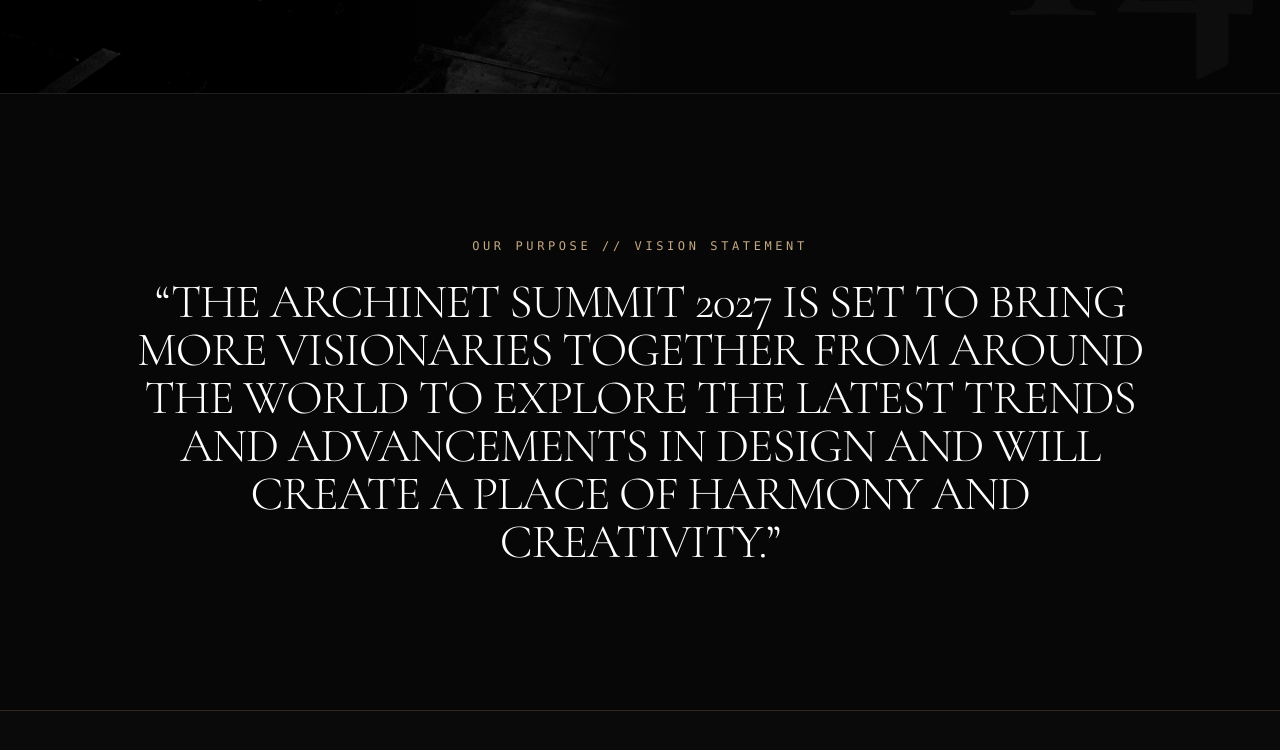
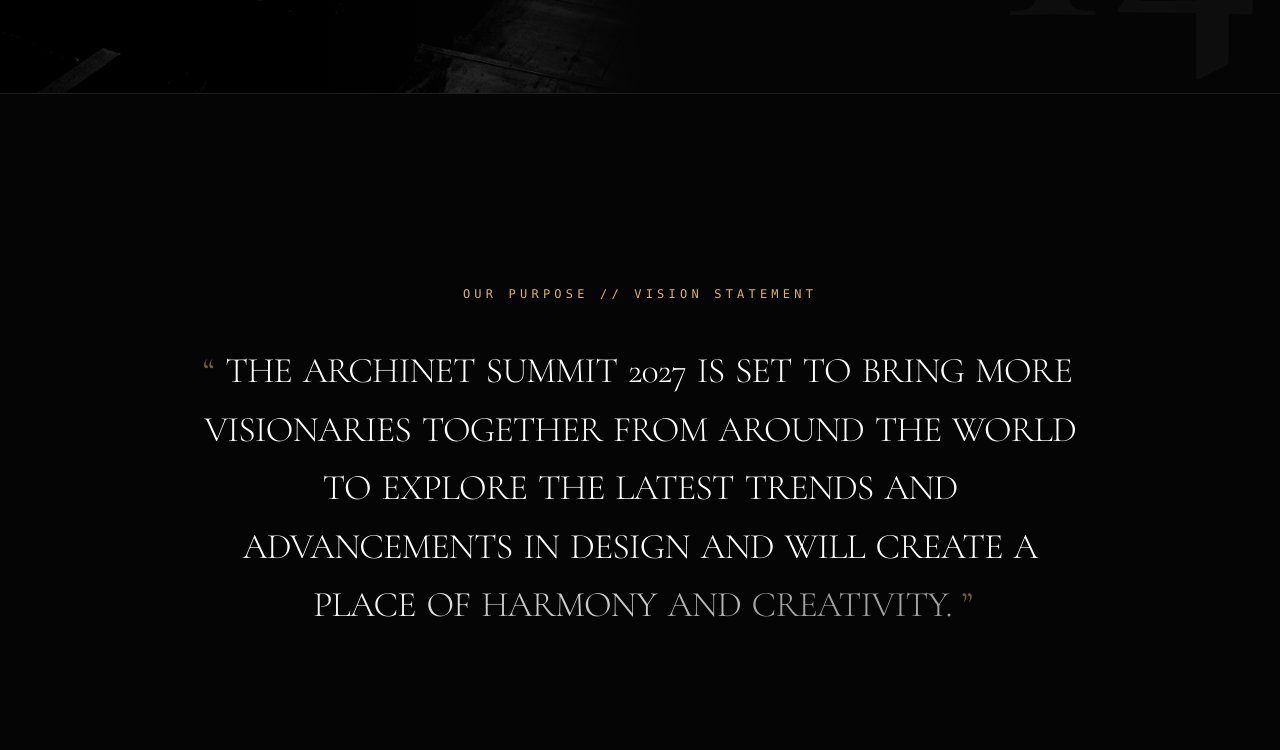
Before and after one commit to vickysrana2-cloud/archinet, a Next.js app: page / in a window 1280 px wide. Shown: the part 2956-3706 px from the top of the page. Built offline with nearby package versions, Linux system fonts and the light colour scheme; a web font is replaced by a local one.

Commit message:
feat: add EditionsSection and IntroStatement components

```diff
--- a/src/components/sections/EditionsSection.tsx
+++ b/src/components/sections/EditionsSection.tsx
@@ -115,18 +115,6 @@ export default function EditionsSection() {
 
                     <div className="absolute inset-0 bg-gradient-to-t from-black/80 via-transparent to-black/20 pointer-events-none" />
 
-                    {/* Top Right Date Tag */}
-                    <motion.div
-                      key={`date-${edition.id}`}
-                      initial={{ opacity: 0, y: -6 }}
-                      animate={{ opacity: 1, y: 0 }}
-                      transition={{ duration: 0.4 }}
-                      className="absolute top-3 right-3 flex items-center gap-1.5 px-2.5 py-1 rounded-md bg-black/70 backdrop-blur-md border border-[#dcb45e]/30 text-[#dcb45e] text-[10px] font-mono"
-                    >
-                      <Calendar className="w-3 h-3 text-[#dcb45e]" />
-                      <span>{edition.date}</span>
-                    </motion.div>
-
                     {/* Bottom Left Location Pill */}
                     <motion.div
                       key={`city-${edition.id}`}
--- a/src/components/sections/IntroStatement.tsx
+++ b/src/components/sections/IntroStatement.tsx
@@ -1,28 +1,93 @@
 'use client';
 
-import React from 'react';
+import React, { useRef, useEffect, useState } from 'react';
 import { EVENT_DATA } from '../../data';
-import { motion } from 'framer-motion';
+import { motion, useScroll, useTransform, MotionValue } from 'framer-motion';
+
+interface WordProps {
+  word: string;
+  index: number;
+  total: number;
+  progress: MotionValue<number>;
+  isReducedMotion: boolean;
+}
+
+function Word({ word, index, total, progress, isReducedMotion }: WordProps) {
+  // Map index across 75% of total scroll progress window with a 25% overlap for a smooth brightness gradient
+  const start = (index / total) * 0.75;
+  const end = start + 0.25;
+
+  const opacity = useTransform(progress, [start, end], [0.14, 1]);
+
+  if (isReducedMotion) {
+    return (
+      <span className="inline-block mx-[0.15em] text-white">
+        {word}
+      </span>
+    );
+  }
+
+  return (
+    <motion.span
+      style={{ opacity }}
+      className="inline-block mx-[0.15em] text-white transition-opacity duration-150 select-none"
+    >
+      {word}
+    </motion.span>
+  );
+}
 
 export default function IntroStatement() {
+  const containerRef = useRef<HTMLDivElement>(null);
+  const [isReducedMotion, setIsReducedMotion] = useState(false);
+
+  useEffect(() => {
+    const mediaQuery = window.matchMedia('(prefers-reduced-motion: reduce)');
+    if (mediaQuery.matches) {
+      setIsReducedMotion(true);
+    }
+  }, []);
+
+  const { scrollYProgress } = useScroll({
+    target: containerRef,
+    offset: ['start 80%', 'end 35%'],
+  });
+
+  const words = EVENT_DATA.introStatement.split(' ');
+
   return (
-    <section className="w-full py-24 sm:py-36 px-6 lg:px-12 bg-[#070707] flex items-center justify-center text-center overflow-hidden">
-      <div className="max-w-5xl mx-auto">
+    <section
+      ref={containerRef}
+      className="w-full py-32 sm:py-48 px-6 lg:px-12 bg-[#050505] flex flex-col items-center justify-center text-center overflow-hidden border-b border-white/10"
+    >
+      <div className="max-w-6xl mx-auto flex flex-col items-center text-center">
 
-        <motion.div
-          initial={{ opacity: 0, y: 30 }}
+        {/* Purpose Eyebrow Tag */}
+        <motion.span
+          initial={{ opacity: 0, y: 15 }}
           whileInView={{ opacity: 1, y: 0 }}
           viewport={{ once: true }}
-          transition={{ duration: 1 }}
+          transition={{ duration: 0.8 }}
+          className="text-xs font-mono tracking-[0.35em] text-[#dcb45e] uppercase block mb-10 font-medium text-center"
         >
-          <span className="text-xs font-mono tracking-[0.3em] text-[var(--accent-gold)] uppercase block mb-6">
-            OUR PURPOSE // VISION STATEMENT
-          </span>
+          OUR PURPOSE // VISION STATEMENT
+        </motion.span>
 
-          <h2 className="font-serif text-2xl sm:text-4xl lg:text-5xl text-white font-light leading-relaxed tracking-tight uppercase">
-            &ldquo;{EVENT_DATA.introStatement}&rdquo;
-          </h2>
-        </motion.div>
+        {/* Scroll-Driven Text Brightness Reveal Statement */}
+        <h2 className="font-serif text-xl sm:text-3xl lg:text-4xl text-white font-light leading-relaxed sm:leading-relaxed lg:leading-relaxed tracking-tight uppercase max-w-4xl mx-auto text-center flex flex-wrap justify-center items-center">
+          <span className="text-[#dcb45e]/50 mr-1.5 font-normal">&ldquo;</span>
+          {words.map((word, i) => (
+            <Word
+              key={`${word}-${i}`}
+              word={word}
+              index={i}
+              total={words.length}
+              progress={scrollYProgress}
+              isReducedMotion={isReducedMotion}
+            />
+          ))}
+          <span className="text-[#dcb45e]/50 ml-1 font-normal">&rdquo;</span>
+        </h2>
 
       </div>
     </section>
```
